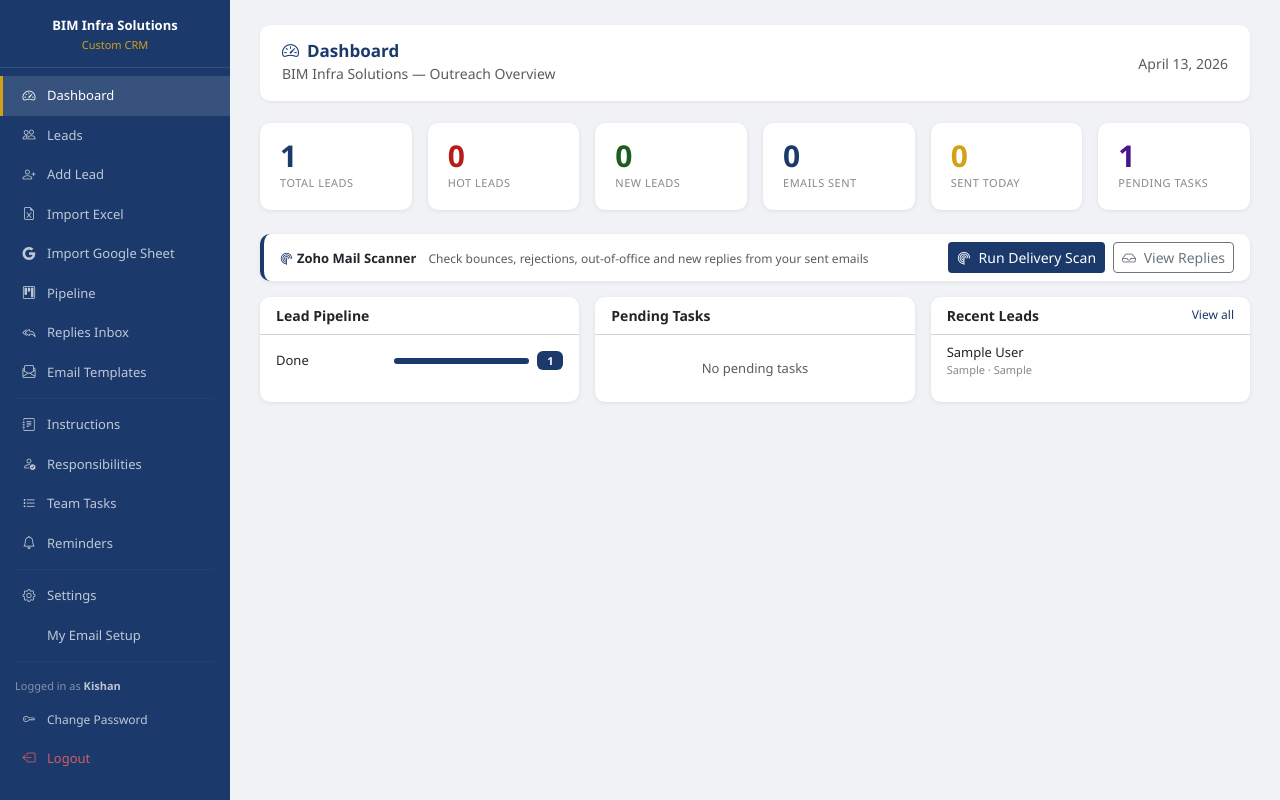
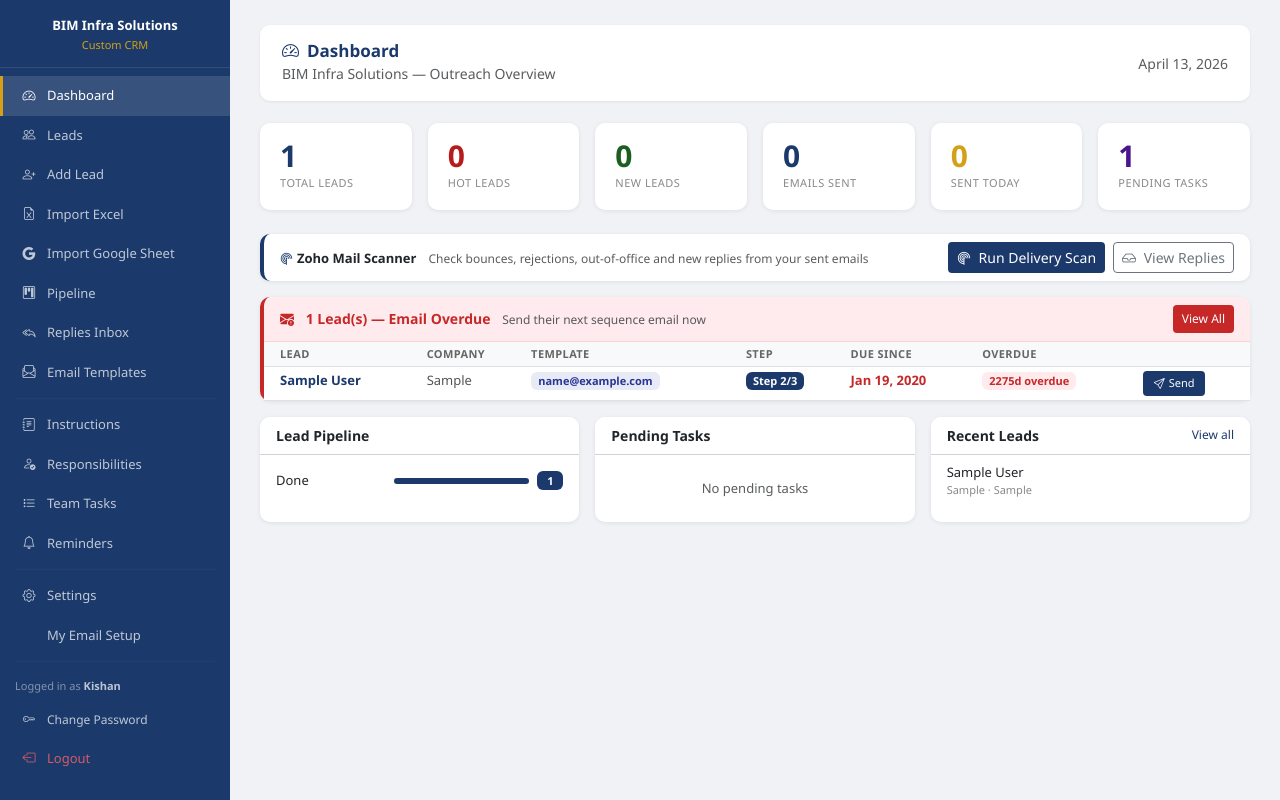
Before and after one commit to bataviakishan9-bit/bim-crm, a Flask app: page / in a window 1280 px wide. Run offline with Flask 3, Linux system fonts and the light colour scheme; a user stored in the database is signed in; tables that the repository leaves empty hold one stand-in row (values such as "Sample post"); data that the repository does not hold is empty; some libraries are stand-ins or nearby versions.

Commit message:
Add next email due date section to dashboard
- New DB function get_due_email_leads() calculates per-lead next send date
  based on template schedule (A/B/C/D) and last_email_sent
- Dashboard shows two tables: Overdue (red) and Upcoming (gold)
- Each row shows lead name, company, template, step, due date, days overdue
- Direct Send button links to lead detail for one-click sending

Co-Authored-By: Claude Sonnet 4.6 <noreply@anthropic.com>

```diff
--- a/app.py
+++ b/app.py
@@ -186,9 +186,11 @@ def require_login():
 
 @app.route("/")
 def dashboard():
-    stats = db.get_stats()
-    tasks = db.get_tasks(status="Not Started")
-    return render_template("dashboard.html", stats=stats, tasks=tasks, now=datetime.now())
+    stats     = db.get_stats()
+    tasks     = db.get_tasks(status="Not Started")
+    due_leads = db.get_due_email_leads()
+    return render_template("dashboard.html", stats=stats, tasks=tasks,
+                           due_leads=due_leads, now=datetime.now())
 
 
 # ── LEADS LIST ─────────────────────────────────────────────────────────────────
--- a/database.py
+++ b/database.py
@@ -730,6 +730,73 @@ def get_stats() -> dict:
         "recent_emails": recent_emails,
     }
 
+# ── DUE EMAILS ────────────────────────────────────────────────────────────────
+
+def get_due_email_leads() -> list:
+    """
+    Return leads where the next sequence email is due today or overdue.
+    Logic per template schedule:
+      step 0 → always due (never emailed)
+      step 1 → due if days_since_last >= schedule[1] - schedule[0]
+      step 2 → due if days_since_last >= schedule[2] - schedule[1]
+      step 3 → complete, skip
+    """
+    from datetime import datetime as _dt, timedelta as _td, timezone as _tz
+    SCHEDULE = {"A": [0,4,9], "B": [0,5,12], "C": [0,4,10], "D": [0,4,9]}
+    conn = get_db()
+    c = conn.cursor()
+    c.execute("""
+        SELECT id, first_name, last_name, email, company, country,
+               status, email_template, email_sequence_step, last_email_sent
+        FROM leads
+        WHERE email_sequence_step < 3
+        AND status NOT IN ('Unsubscribed','Invalid')
+        ORDER BY last_email_sent ASC NULLS FIRST
+    """)
+    rows = _fetchall(c.fetchall())
+    conn.close()
+
+    now = _dt.now(_tz.utc).replace(tzinfo=None)
+    due = []
+    for lead in rows:
+        step = lead.get("email_sequence_step", 0) or 0
+        tpl  = lead.get("email_template", "A") or "A"
+        sched = SCHEDULE.get(tpl, SCHEDULE["A"])
+
+        if step == 0:
+            # Never emailed — always due
+            lead["next_email_due"] = "Now"
+            lead["days_overdue"]   = 0
+            due.append(lead)
+        else:
+            last_sent = lead.get("last_email_sent")
+            if not last_sent:
+                lead["next_email_due"] = "Now"
+                lead["days_overdue"]   = 0
+                due.append(lead)
+                continue
+            if isinstance(last_sent, str):
+                try:
+                    last_sent = _dt.fromisoformat(last_sent[:19])
+                except Exception:
+                    continue
+            gap_needed = sched[step] - sched[step - 1]
+            due_date   = last_sent + _td(days=gap_needed)
+            days_diff  = (now - due_date).days
+            if days_diff >= 0:
+                lead["next_email_due"] = due_date.strftime("%b %d, %Y")
+                lead["days_overdue"]   = days_diff
+                due.append(lead)
+            else:
+                # Not due yet — include with future date so dashboard can show upcoming too
+                lead["next_email_due"] = due_date.strftime("%b %d, %Y")
+                lead["days_overdue"]   = days_diff  # negative = days remaining
+                due.append(lead)
+    # Sort: overdue first (days_overdue desc), then upcoming
+    due.sort(key=lambda x: -x["days_overdue"])
+    return due
+
+
 # ── INTERNAL NOTES ─────────────────────────────────────────────────────────────
 
 def get_notes(pinned_first=True) -> list:
--- a/templates/dashboard.html
+++ b/templates/dashboard.html
@@ -80,6 +80,125 @@
   <a href="/leads?status=Invalid" class="btn btn-sm" style="background:#c62828;color:#fff;font-size:12px;">
     View Invalid Leads
   </a>
+</div>
+{% endif %}
+
+<!-- Next Email Due -->
+{% set overdue = due_leads | selectattr('days_overdue', 'ge', 0) | list %}
+{% set upcoming = due_leads | selectattr('days_overdue', 'lt', 0) | list %}
+
+{% if overdue %}
+<div class="card mb-3" style="border-left:4px solid #c62828;">
+  <div class="card-header d-flex justify-content-between align-items-center"
+       style="background:#ffebee;border-bottom:1px solid #ffcdd2;">
+    <div>
+      <i class="bi bi-envelope-exclamation-fill me-2" style="color:#c62828;"></i>
+      <strong style="color:#c62828;font-size:14px;">{{ overdue|length }} Lead(s) — Email Overdue</strong>
+      <span class="text-muted ms-2" style="font-size:12px;">Send their next sequence email now</span>
+    </div>
+    <a href="/leads?status=Contacted" class="btn btn-sm" style="background:#c62828;color:#fff;font-size:12px;">
+      View All
+    </a>
+  </div>
+  <div class="card-body p-0">
+    <table class="table table-sm mb-0" style="font-size:13px;">
+      <thead>
+        <tr>
+          <th class="ps-3">Lead</th>
+          <th>Company</th>
+          <th>Template</th>
+          <th>Step</th>
+          <th>Due Since</th>
+          <th>Overdue</th>
+          <th></th>
+        </tr>
+      </thead>
+      <tbody>
+        {% for lead in overdue[:10] %}
+        <tr>
+          <td class="ps-3">
+            <a href="/leads/{{ lead.id }}" style="font-weight:600;color:#1B3A6B;">
+              {{ lead.first_name }} {{ lead.last_name or '' }}
+            </a>
+          </td>
+          <td style="color:#555;">{{ lead.company or '—' }}</td>
+          <td><span class="badge" style="background:#e8eaf6;color:#283593;font-size:11px;">{{ lead.email_template }}</span></td>
+          <td>
+            <span class="badge" style="background:#1B3A6B;color:#fff;font-size:11px;">
+              Step {{ (lead.email_sequence_step or 0) + 1 }}/3
+            </span>
+          </td>
+          <td style="color:#c62828;font-weight:600;">{{ lead.next_email_due }}</td>
+          <td>
+            {% if lead.days_overdue == 0 %}
+              <span class="badge" style="background:#fff3e0;color:#e65100;font-size:11px;">Due today</span>
+            {% else %}
+              <span class="badge" style="background:#ffebee;color:#c62828;font-size:11px;">
+                {{ lead.days_overdue }}d overdue
+              </span>
+            {% endif %}
+          </td>
+          <td>
+            <a href="/leads/{{ lead.id }}" class="btn btn-sm btn-bim" style="font-size:11px;padding:3px 10px;">
+              <i class="bi bi-send me-1"></i>Send
+            </a>
+          </td>
+        </tr>
+        {% endfor %}
+      </tbody>
+    </table>
+  </div>
+</div>
+{% endif %}
+
+{% if upcoming %}
+<div class="card mb-3" style="border-left:4px solid #D4A017;">
+  <div class="card-header d-flex justify-content-between align-items-center"
+       style="background:#fffde7;border-bottom:1px solid #fff9c4;">
+    <div>
+      <i class="bi bi-envelope-clock me-2" style="color:#D4A017;"></i>
+      <strong style="color:#856404;font-size:14px;">{{ upcoming|length }} Lead(s) — Upcoming Emails</strong>
+      <span class="text-muted ms-2" style="font-size:12px;">Scheduled for the next few days</span>
+    </div>
+  </div>
+  <div class="card-body p-0">
+    <table class="table table-sm mb-0" style="font-size:13px;">
+      <thead>
+        <tr>
+          <th class="ps-3">Lead</th>
+          <th>Company</th>
+          <th>Template</th>
+          <th>Step</th>
+          <th>Send On</th>
+          <th>Days Left</th>
+        </tr>
+      </thead>
+      <tbody>
+        {% for lead in upcoming[:8] | sort(attribute='days_overdue') %}
+        <tr>
+          <td class="ps-3">
+            <a href="/leads/{{ lead.id }}" style="font-weight:600;color:#1B3A6B;">
+              {{ lead.first_name }} {{ lead.last_name or '' }}
+            </a>
+          </td>
+          <td style="color:#555;">{{ lead.company or '—' }}</td>
+          <td><span class="badge" style="background:#e8eaf6;color:#283593;font-size:11px;">{{ lead.email_template }}</span></td>
+          <td>
+            <span class="badge" style="background:#1B3A6B;color:#fff;font-size:11px;">
+              Step {{ (lead.email_sequence_step or 0) + 1 }}/3
+            </span>
+          </td>
+          <td style="color:#856404;font-weight:600;">{{ lead.next_email_due }}</td>
+          <td>
+            <span class="badge" style="background:#fffde7;color:#856404;font-size:11px;">
+              {{ lead.days_overdue | abs }} days
+            </span>
+          </td>
+        </tr>
+        {% endfor %}
+      </tbody>
+    </table>
+  </div>
 </div>
 {% endif %}
 
```
